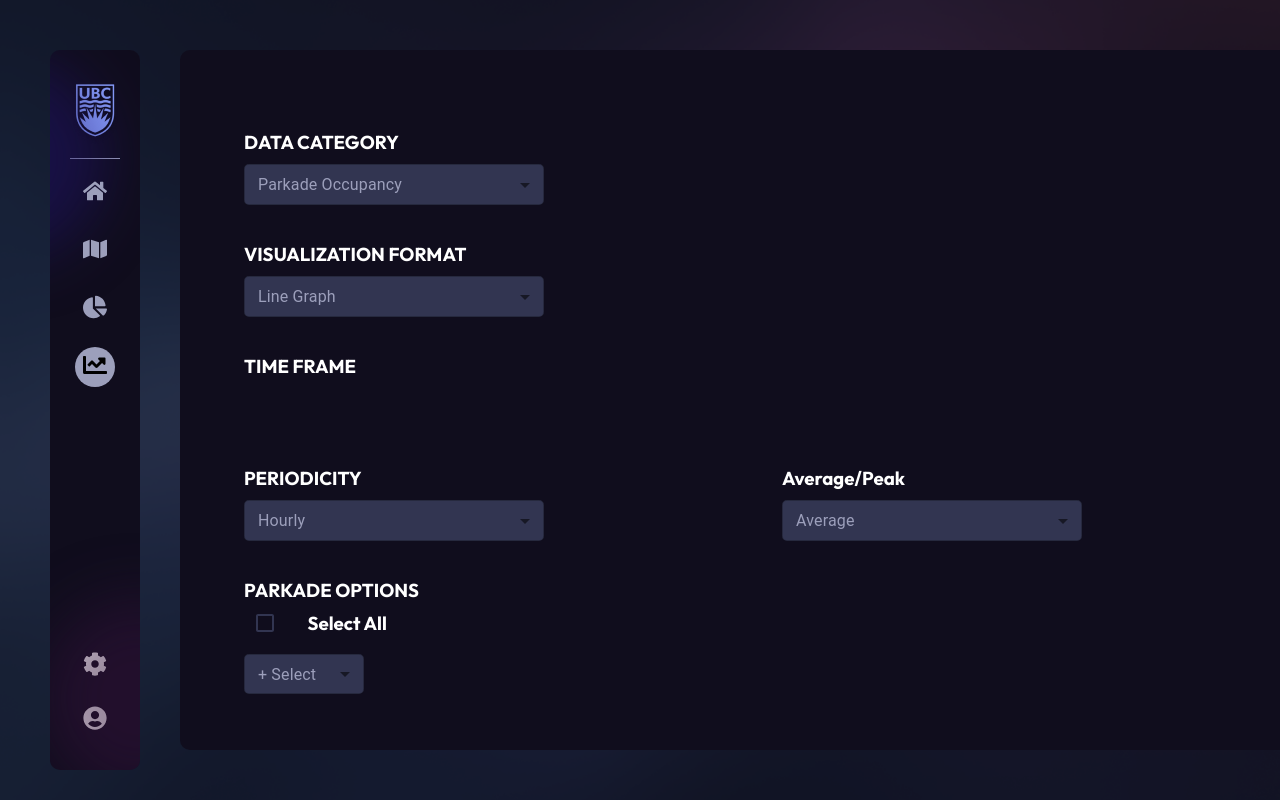
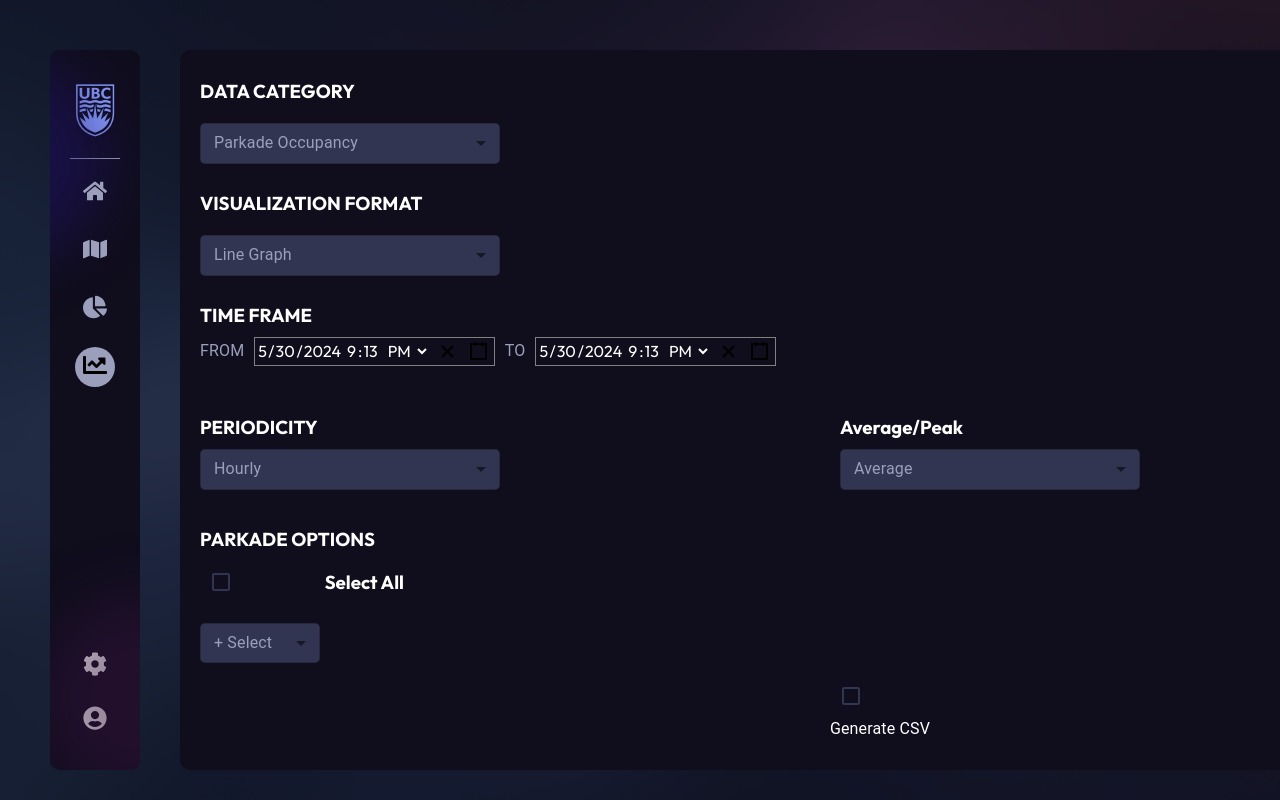
Before and after one commit to penguinumbrella/TL16, a React (Create React App) app in the folder app/frontend/: page / in a window 1280 px wide. Both pictures are taken after a click on the icon 95 px from the left and 364 px from the top of the page. Built offline with nearby package versions, Linux system fonts and the light colour scheme.

Commit message:
analytics view not styled

```diff
--- a/app/frontend/package.json
+++ b/app/frontend/package.json
@@ -18,6 +18,7 @@
     "@testing-library/jest-dom": "^5.17.0",
     "@testing-library/react": "^13.4.0",
     "@testing-library/user-event": "^13.5.0",
+    "axios": "^1.7.2",
     "bootstrap-icons": "^1.11.3",
     "dayjs": "^1.11.11",
     "framer-motion": "^11.2.6",
--- a/app/frontend/src/components/analyticsView/analyticsView.css
+++ b/app/frontend/src/components/analyticsView/analyticsView.css
@@ -1,18 +1,33 @@
 .analyticsView {
+  position: absolute;
+  margin: 50px;
+  margin-left: 180px;
+  display: flex;
+  flex-direction: column;
+  align-items: center;
+  justify-content: center;
+  width: 170vh;
+  height: 85%;
+  padding: 20px;
+  background-color: #100D1D;
+  border-radius: 10px;
+  overflow: hidden;
+  }
+
+  .visualizationView {
     position: absolute;
     margin: 50px;
     margin-left: 180px;
     display: flex;
     flex-direction: column;
-    align-items: flex-start;
+    align-items: center;
     justify-content: center;
     width: 170vh;
     height: 85%;
-    padding: 20px 0 0 5%;
+    padding: 20px;
     background-color: #100D1D;
     border-radius: 10px;
-    overflow: hidden; /* Ensure circle stays inside the rectangle */
-    font-family: 'Outfit', sans-serif;;
+    overflow: hidden;
   }
 
 .analytics-options-div {
@@ -24,3 +39,51 @@
 .cross :hover {
   cursor: pointer;
 }
+
+
+/* customDateTimePicker.css */
+
+/* Override calendar container style */
+.react-calendar {
+  background-color: #323551;
+  border: none;
+  border-radius: 10px;
+  color: #9C9FBB;
+}
+
+/* Style calendar navigation */
+.react-calendar__navigation button {
+  color: #9C9FBB;
+}
+
+/* Style the calendar days */
+.react-calendar__tile {
+  background-color: #40436d;
+  color: #9C9FBB;
+}
+
+.react-calendar__tile--active {
+  background-color: #5c5f92;
+  color: white;
+}
+
+.react-calendar__tile--now {
+  background-color: #3e4064;
+  color: white;
+}
+
+.react-calendar__tile:enabled:hover,
+.react-calendar__tile:enabled:focus {
+  background-color: #5c5f92;
+  color: white;
+}
+.generate-button-div {
+  align-self: flex-end;
+}
+
+.analytics-options-div {
+  display: flex;
+  flex-direction: column;
+  gap: 10px;
+  width: 100%;
+}
--- a/app/frontend/src/components/analyticsView/analyticsView.jsx
+++ b/app/frontend/src/components/analyticsView/analyticsView.jsx
@@ -1,15 +1,22 @@
+import React, { useState } from "react";
 import {
   FormControl,
   InputLabel,
   MenuItem,
   Select,
   Typography,
-  Checkbox
+  Checkbox,
+  Button
 } from "@mui/material";
 import DateTimePicker from 'react-datetime-picker';
-import { useEffect, useState } from "react";
-import './analyticsView.css'
 import { BsXCircleFill } from 'react-icons/bs';
+import './analyticsView.css';
+import 'react-datetime-picker/dist/DateTimePicker.css';
+import 'react-calendar/dist/Calendar.css';
+import 'react-clock/dist/Clock.css';
+import axios from 'axios';
+
+import Diagram from "../diagrams/Diagram";
 
 const DATA_CATEGORY_OPTIONS = [
   'Parkade Occupancy', 'Accessibility Occupancy'
@@ -33,27 +40,22 @@ const PARKADE_OPTIONS = [
 
 const menuItems = (data, value, setValue=()=>{}, hideSelected=false, selected) => {
   if (hideSelected) {
-    data = data.filter((item) => selected.indexOf(item) == -1)
+    data = data.filter((item) => selected.indexOf(item) === -1)
   }
-  return data.map((item, key) => {
-    return (
+  return data.map((item, key) => (
     <MenuItem
-      onClick={() => {
-        setValue(item);
-      }}
+      onClick={() => setValue(item)}
       style={{ display: "block" }}
       key={key}
       value={item}
     >
       <Typography>{item}</Typography>
     </MenuItem>
-    )
-  })
+  ));
 }
 
-const renderForm = (data, value, setValue) => {
-  return (
-    <FormControl sx={{ width: "300px", backgroundColor: "#323551", color: "#9C9FBB", margin: "10px 0 10px 0", borderRadius: "5px"}}>
+const renderForm = (data, value, setValue) => (
+  <FormControl sx={{ width: "300px", backgroundColor: "#323551", color: "#9C9FBB", margin: "10px 0", borderRadius: "5px"}}>
     <Select sx={{ color: "#9C9FBB" }}
       size="small"
       value={value}
@@ -62,45 +64,39 @@ const renderForm = (data, value, setValue) => {
     </Select>
   </FormControl>
 );
-}
 
-const renderSelectedParkades = (selectedParkades, setSelectedParkades, setChecked) => {
-  return selectedParkades.map((item) => {
-    return (
+const renderSelectedParkades = (selectedParkades, setSelectedParkades, setChecked) => (
+  selectedParkades.map((item) => (
     <div style={{ width: "fit-content", height: "30px", backgroundColor: "#323551", color: "#9C9FBB", margin: "10px 2% 10px 0", borderRadius: "5px",
       display: "flex", alignItems: 'center', padding: '5px'
     }} key={item}>
       <div style={{display: 'flex', alignItems: 'center', 'justifyContent': 'space-evenly'}}>
         {item}
         <BsXCircleFill className='cross' id={item} style={{marginLeft: '7px', }} onClick={(event) => {
-            const el = event.target.tagName == 'svg' ? event.target : event.target.parentNode;
+          const el = event.target.tagName === 'svg' ? event.target : event.target.parentNode;
           const parkade = el.id;
           const tempSelectedParkades = [...selectedParkades];
           tempSelectedParkades.splice(tempSelectedParkades.indexOf(parkade), 1);
           setSelectedParkades(tempSelectedParkades);
           setChecked(false);
-          }}></BsXCircleFill>
+        }} />
       </div>
     </div>
-    )
-  })
-}
+  ))
+);
 
-const renderParkadeSelection = (data, label, selectedParkades, setSelectedParkades, setChecked) => {
-  return (
+const renderParkadeSelection = (data, label, selectedParkades, setSelectedParkades, setChecked) => (
   <div style={{display:'flex', alignItems:'flex-start'}}>
     {renderSelectedParkades(selectedParkades, setSelectedParkades, setChecked)}
-    <FormControl sx={{ width: "120px", backgroundColor: "#323551", color: "#9C9FBB", margin: "10px 0 10px 0", borderRadius: "5px"}}>
+    <FormControl sx={{ width: "120px", backgroundColor: "#323551", color: "#9C9FBB", margin: "10px 0", borderRadius: "5px"}}>
       <InputLabel>{'+ Select'}</InputLabel>
       <Select sx={{ color: "#9C9FBB" }} displayEmpty
         size="small"
         value=''
-          renderValue={() => {
-              return <p>{label}</p>;
-          }}
+        renderValue={() => <p>{label}</p>}
       >
         {menuItems(data, '', (item) => {
-            if(selectedParkades.indexOf(item) == -1) {
+          if(selectedParkades.indexOf(item) === -1) {
             const tempSelectedParkades = [...selectedParkades];
             tempSelectedParkades.push(item);
             setSelectedParkades(tempSelectedParkades);
@@ -110,17 +106,86 @@ const renderParkadeSelection = (data, label, selectedParkades, setSelectedParkad
     </FormControl>
   </div>
 );
-}
 
 const AnalyticsView = () => {
   const [dataCategory, setDataCategory] = useState(DATA_CATEGORY_OPTIONS[0]);
   const [visualizationFormat, setVisualizationFormat] = useState(VISUALIZATION_OPTIONS[0]);
   const [periodicity, setPeriodicity] = useState(PERIODICITY_OPTIONS[0]);
   const [avgPeak, setAvgPeak] = useState(AVG_PEAK[0]);
-  const [selectedParkades, setSelectedParkades] = useState([])
-  const [checked, setChecked] = useState(false);
+  const [selectedParkades, setSelectedParkades] = useState([]);
+  const [selectAllChecked, setSelectAllChecked] = useState(false);
+  const [generateChecked, setGenerateChecked] = useState(false);
+  const [startTime, setStartTime] = useState(new Date());
+  const [endTime, setEndTime] = useState(new Date());
+  const [queryView, setQueryView] = useState(true);
+  const [loading, setLoading] = useState(false);
 
-  return (
+  const handleSelectAllChange = (event) => {
+    const checked = event.target.checked;
+    setSelectAllChecked(checked);
+    if (checked) {
+      setSelectedParkades(PARKADE_OPTIONS);
+    } else {
+      setSelectedParkades([]);
+    }
+  };
+
+  const handleGenerateChange = (event) => {
+    const checkedGenCSV = event.target.checked;
+    setGenerateChecked(checkedGenCSV);
+    if (checkedGenCSV) {
+      // Prepare the packet of query features
+      const queryFeatures = {
+        dataCategory,
+        visualizationFormat,
+        periodicity,
+        avgPeak,
+        selectedParkades,
+        startTime,
+        endTime
+      };
+
+    }
+  };
+
+  const handleGenerateClick = async () => {
+    // Check if any required field is empty or missing
+    if (!dataCategory || !visualizationFormat || !periodicity || !avgPeak || selectedParkades.length === 0) {
+      // If any required field is missing, don't generate anything
+      alert('Please fill out all required fields');
+      return;
+    }
+
+    try {
+      setLoading(true); // Set loading state to true
+      const PORT = 8080;
+
+      const response = await axios.get(`http://localhost:${PORT}/parking/linegraph/${periodicity}/${avgPeak}`, {
+        params: {
+          startTime: startTime,
+          endTime: endTime,
+          ...selectedParkades.reduce((acc, parkade) => ({ ...acc, [parkade]: true }), {})
+        }
+      });
+
+      //alert('Report generated successfully');
+      console.log(response);
+    } catch (error) {
+      console.error('Error generating report:', error);
+      alert('Failed to generate report');
+    } finally {
+      setLoading(false); // Set loading state to false when done
+      setQueryView(false); // Set queryView to false regardless of success or failure
+    }
+  };
+
+  const handleReturn = () => {
+    // Set queryView to false
+    setQueryView(true);
+  };
+
+
+  return queryView ? (
     <div className='analyticsView'>
       <div className='analytics-options-div'>
         <h3>DATA CATEGORY</h3>
@@ -132,7 +197,15 @@ const AnalyticsView = () => {
       </div>
       <div className='analytics-options-div'>
         <h3>TIME FRAME</h3>
+        <div className="timeframe" style={{ display: 'flex', alignItems: 'center', gap: '10px' }}>
+          <Typography style={{ color: '#9C9FBB' }}>FROM</Typography>
+          <DateTimePicker onChange={setStartTime} value={startTime} />
+          <Typography style={{ color: '#9C9FBB' }}>TO</Typography>
+          <DateTimePicker onChange={setEndTime} value={endTime} />
         </div>
+      </div>
+
+
       <div className='analytics-options-div'>
         <div style={{display: 'flex', alignItems: 'flex-start'}}>
             <div style={{marginRight: '25%'}}>
@@ -148,19 +221,30 @@ const AnalyticsView = () => {
       <div className='analytics-options-div'>
         <h3>PARKADE OPTIONS</h3>
         <div style={{width: "15%", display: 'flex', alignItems: 'center', justifyContent: 'space-between'}}>
-          <Checkbox style={{color: '#323551'}} checked={checked} onChange={(event) => {
-            const checked = event.target.checked;
-            if (checked) {
-              setChecked(checked);
-              setSelectedParkades(PARKADE_OPTIONS);
-            }
-          }}></Checkbox>
+          <Checkbox style={{color: '#323551'}} checked={selectAllChecked} onChange={handleSelectAllChange}></Checkbox>
           <h3>Select All</h3>
         </div>
-        {renderParkadeSelection(PARKADE_OPTIONS, '+ Select', selectedParkades, setSelectedParkades, setChecked)}
+        {renderParkadeSelection(PARKADE_OPTIONS, '+ Select', selectedParkades, setSelectedParkades, setSelectAllChecked)}
+      </div>
+      <div className='generate-button-div'>
+        <Button variant="contained" color="primary" onClick={handleGenerateClick}>
+          {loading ? 'Generating...' : 'Generate!'}
+        </Button>
+      </div>
+      <div className='generate-checkbox-div'>
+        <Checkbox style={{color: '#323551'}} checked={generateChecked} onChange={handleGenerateChange}></Checkbox>
+        <Typography>Generate CSV</Typography>
       </div>
     </div>
-  )
+  ) : (
+    <div className='visualizationView'>
+      <button onClick={handleReturn} style={{ position: 'absolute', top: '10px', left: '10px' }}>Return</button>
+      <div style={{ display: 'flex', justifyContent: 'center', alignItems: 'center', height: '80vh' }}>
+        <Diagram type={'LINE'} height={200} width={200} title="Occupancy" className="large-placeholder"/>
+      </div>
+
+    </div>
+  );
 }
 
-export default AnalyticsView
+export default AnalyticsView;
```
Also changed, not shown: app/server.js (+72 -0 lines), 1 other file (tests, documents, lock files or other folders). Lines whose indentation alone changed are shown as unchanged.
